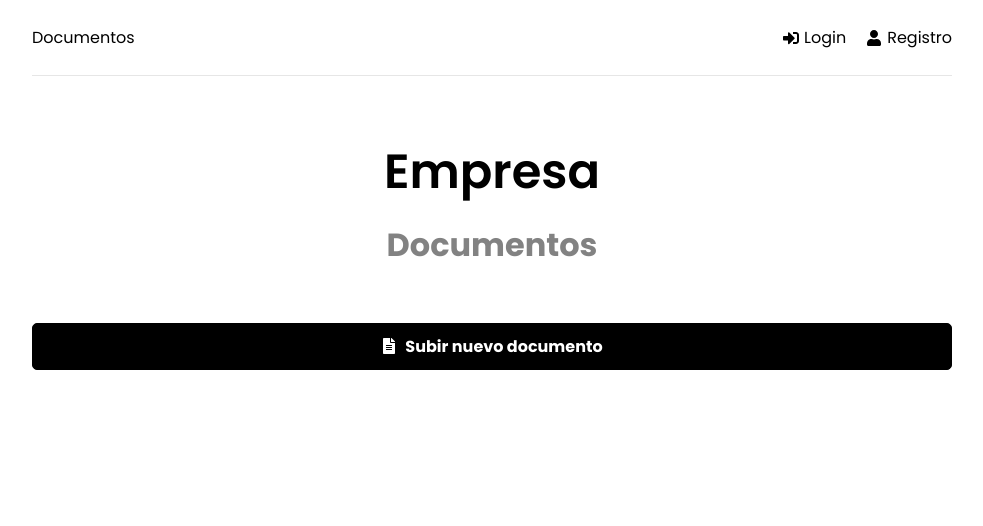
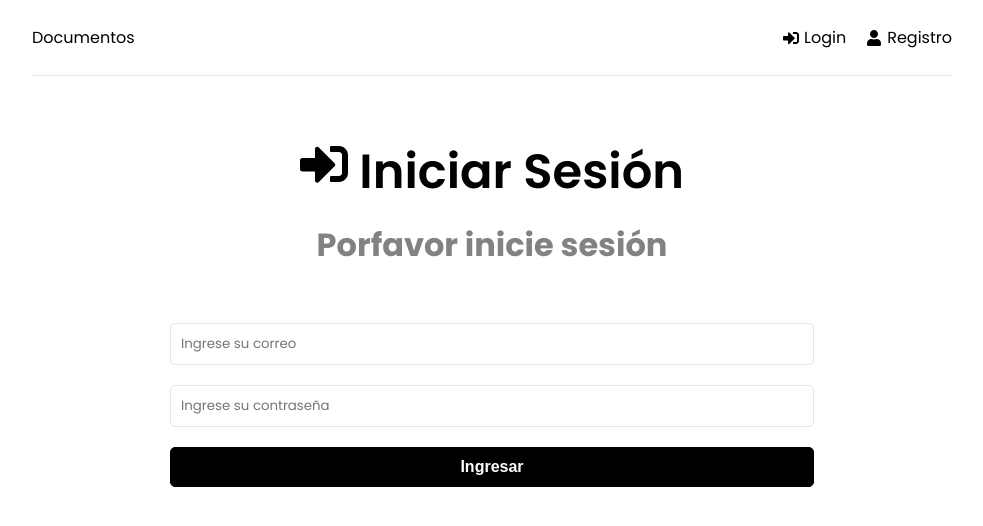
Before and after one commit to dsalgado10/FileStorage, a React (Create React App) app in the folder frontend/: page / in a window 1280 px wide. Shown: the top 526 px of the page, without its empty margins (148-1131 px from the left). Built offline with nearby package versions, Linux system fonts and the light colour scheme.

Commit message:
Change home route to login

```diff
--- a/frontend/src/App.js
+++ b/frontend/src/App.js
@@ -4,7 +4,6 @@ import { ToastContainer } from 'react-toastify';
 import 'react-toastify/dist/ReactToastify.css';
 import Header from './components/Header';
 import PrivateRoute from './components/PrivateRoute'
-import Home from './pages/Home';
 import Login from './pages/Login';
 import Register from './pages/Register';
 import NewDocument from './pages/NewDocument';
@@ -17,8 +16,7 @@ function App() {
         <div className="container">
           <Header />
           <Routes>
-            <Route path='/' element={<Home />} />
-            <Route path='/login' element={<Login />} />
+          <Route path='/' element={<Login />} />
             <Route path='/registro' element={<Register />} />
             <Route path='/nuevo-documento' element={<PrivateRoute />}>
               <Route path='/nuevo-documento' element={<NewDocument />} />
--- a/frontend/src/components/Header.jsx
+++ b/frontend/src/components/Header.jsx
@@ -18,7 +18,7 @@ function Header() {
     return (
         <div className="header">
             <div className="logo">
-                <Link to='/' >
+                <Link to='/documents' >
                     Documentos
                 </Link>
             </div>
@@ -30,7 +30,7 @@ function Header() {
                 ) : (
                     <>
                         <li>
-                            <Link to="/login" >
+                            <Link to="/" >
                                 <FaSignInAlt /> Login
                             </Link>
                         </li>
--- a/frontend/src/components/PrivateRoute.jsx
+++ b/frontend/src/components/PrivateRoute.jsx
@@ -9,7 +9,7 @@ const PrivateRoute = () => {
     return <Spinner />
   }
 
-  return loggedIn ? <Outlet /> : <Navigate to='/login' />
+  return loggedIn ? <Outlet /> : <Navigate to='/' />
 }
 
 export default PrivateRoute;
--- a/frontend/src/pages/Documents.jsx
+++ b/frontend/src/pages/Documents.jsx
@@ -1,9 +1,11 @@
-import { useEffect } from 'react'
-import { useSelector, useDispatch } from 'react-redux'
-import { getDocuments, reset } from '../features/documents/documentSlice'
-import Spinner from '../components/Spinner'
-import BackButton from '../components/BackButton'
-import TicketItem from '../components/TicketItem'
+import { useEffect } from 'react';
+import { useSelector, useDispatch } from 'react-redux';
+import { getDocuments, reset } from '../features/documents/documentSlice';
+import { Link } from 'react-router-dom';
+import { FaFileAlt } from 'react-icons/fa';
+import Spinner from '../components/Spinner';
+import BackButton from '../components/BackButton';
+import TicketItem from '../components/TicketItem';
 
 function Documents() {
   const { documents, isLoading, isSuccess } = useSelector(
@@ -43,6 +45,10 @@ function Documents() {
           <TicketItem key={document._id} document={document} />
         ))}
       </div>
+      <Link style={{ marginTop: '16px' }} to='/nuevo-documento' className="btn btn-block">
+        <FaFileAlt /> Subir nuevo documento
+      </Link>
+
     </>
   )
 }
--- a/frontend/src/pages/Home.jsx
+++ b/frontend/src/pages/Home.jsx
@@ -6,7 +6,6 @@ function Home() {
   return (
     <>
       <section className="heading">
-        <h1>Empresa</h1>
         <p>Documentos</p>
       </section>
       <Link style={{ marginTop: '16px' }} to='/nuevo-documento' className="btn btn-block">
--- a/frontend/src/pages/Login.jsx
+++ b/frontend/src/pages/Login.jsx
@@ -40,7 +40,7 @@ function Login() {
         // obtener una buena respuesta de nuestra API o capturar AsyncThunkAction
         // rechazo para mostrar un mensaje de error
         toast.success(`Ingresado como ${user.name}`)
-        navigate('/')
+        navigate('/documents')
       })
       .catch(toast.error)
   }
--- a/frontend/src/pages/NewDocument.jsx
+++ b/frontend/src/pages/NewDocument.jsx
@@ -37,7 +37,7 @@ function NewDocument() {
 
     if (isSuccess) {
       dispatch(reset())
-      navigate('/documents')
+      navigate('/nuevo-documento')
     }
 
     dispatch(reset())
@@ -52,6 +52,7 @@ function NewDocument() {
     formData.append('description', newDocument.description);
     console.log(newDocument.file);
     dispatch(createDocument(formData))
+    navigate('/documents')
   }
 
   if (isLoading) {
@@ -60,7 +61,7 @@ function NewDocument() {
 
   return (
     <>
-      <BackButton url='/' />
+      <BackButton url='/documents' />
       <section className='heading'>
         <h1>Subir Documento</h1>
         <p>Por favor llene el formulario</p>
--- a/frontend/src/pages/Register.jsx
+++ b/frontend/src/pages/Register.jsx
@@ -48,7 +48,7 @@ function Register() {
           // se obtiene un response correcto de la API o catch la AsyncThunkAction
           // rejection para mostrar un mensaje de error
           toast.success(`Usuario registrado - ${user.name}`)
-          navigate('/')
+          navigate('/documents')
         })
         .catch(toast.error)
     }
```
